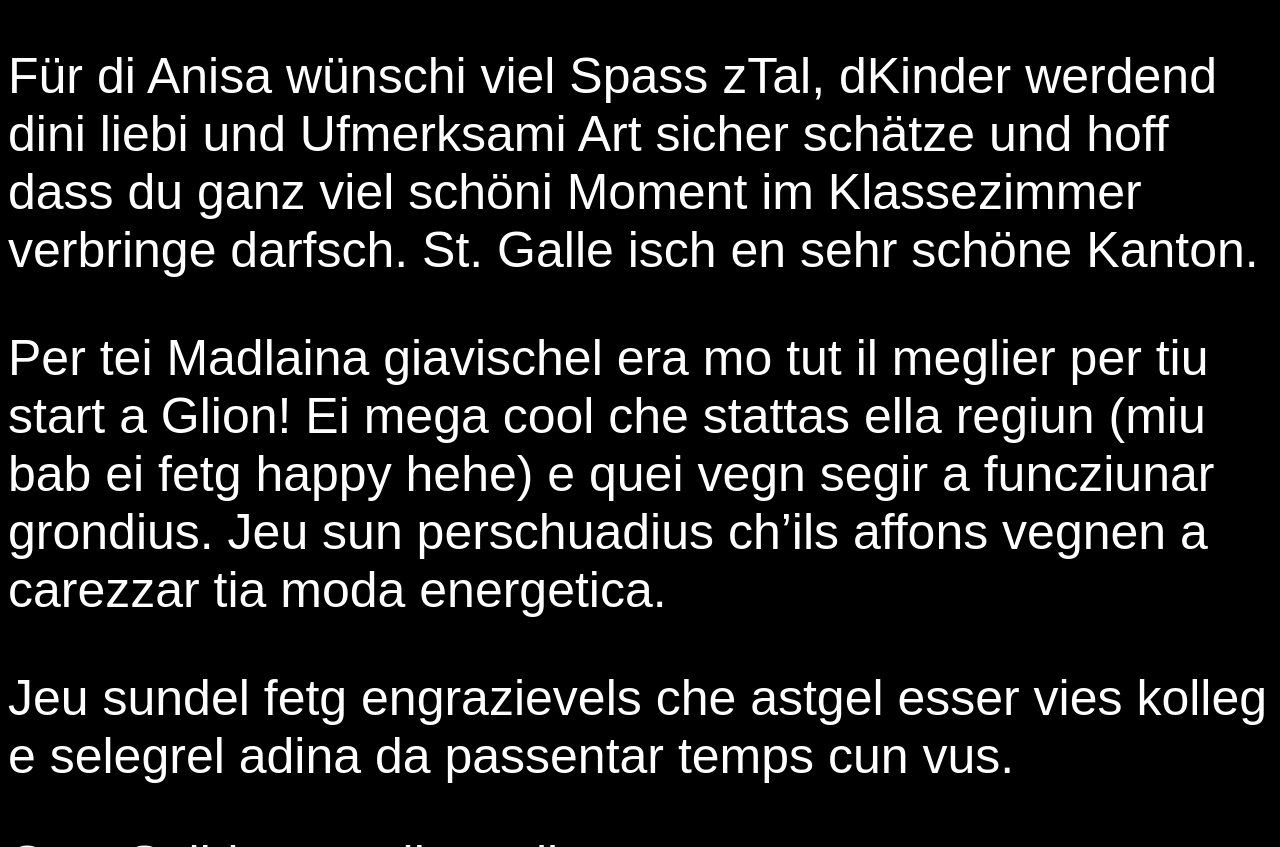
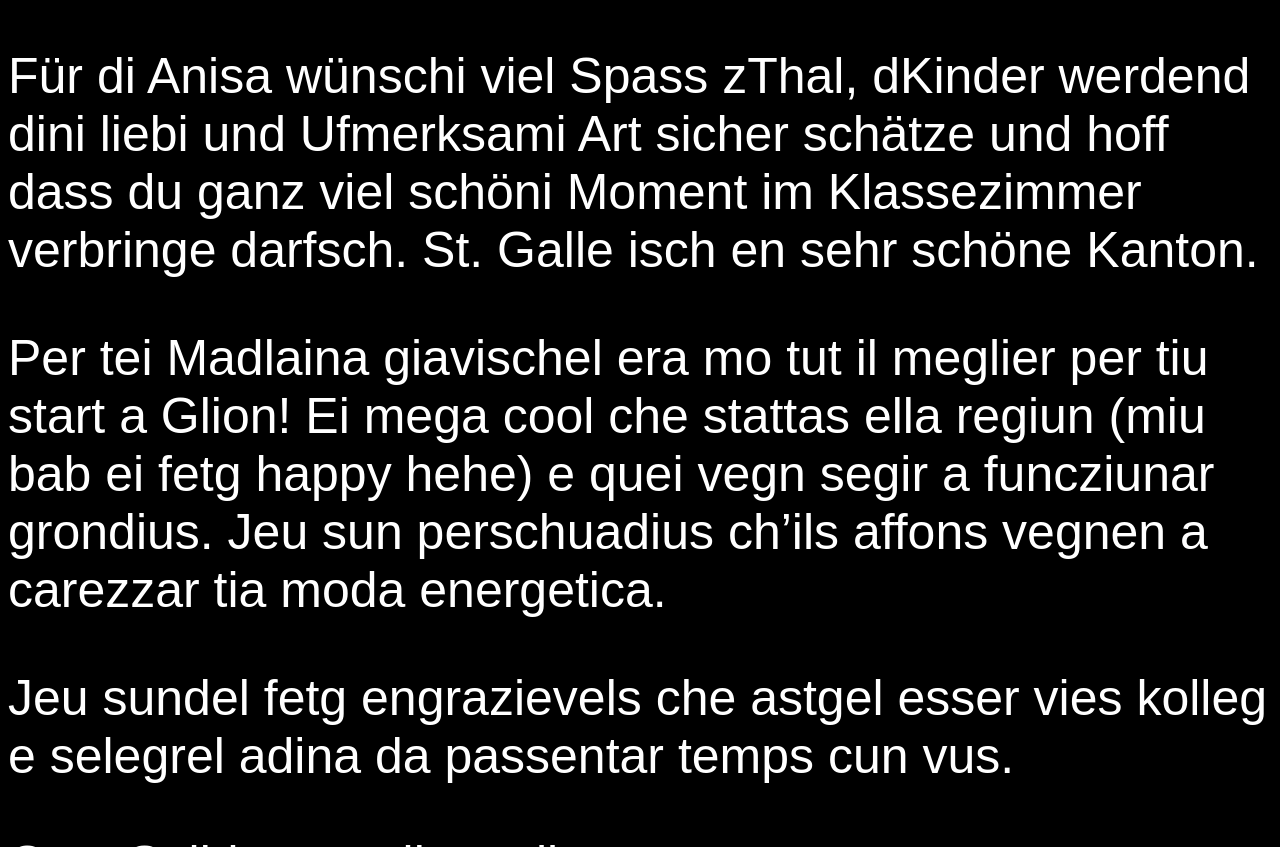
Before and after one commit to FlrnJ/flrnj.github.io, a plain HTML site: page index.html in a window 1280 px wide. Shown: the part 2194-3041 px from the top of the page. Drawn offline with Linux system fonts and the light colour scheme.

Commit message:
Update index.html

```diff
--- a/index.html
+++ b/index.html
@@ -13,7 +13,7 @@
         <p>I wünsch eu zwei alles gueti zum PH-Abschluss (wie de gschmacksvoll diskrete Banner obe ja scho hervorhebt)!! Jetzt händers endlich gschaft und sid offiziell Lehrerinne!
           I bin würkli überzügt, dass ihr zwei usgezeichneti Pädagoginne werdend und i wär uf jede Fall gern bi eu id Schuel gange.</p>
 
-        <p>Für di Anisa wünschi viel Spass zTal, dKinder werdend dini liebi und Ufmerksami Art sicher schätze und hoff dass du ganz viel schöni Moment im Klassezimmer verbringe darfsch.
+        <p>Für di Anisa wünschi viel Spass zThal, dKinder werdend dini liebi und Ufmerksami Art sicher schätze und hoff dass du ganz viel schöni Moment im Klassezimmer verbringe darfsch.
           St. Galle isch en sehr schöne Kanton.</p>
 
         <p>Per tei Madlaina giavischel era mo tut il meglier per tiu start a Glion! Ei mega cool che stattas ella regiun (miu bab ei fetg happy hehe) e quei vegn segir a funcziunar grondius.
```
